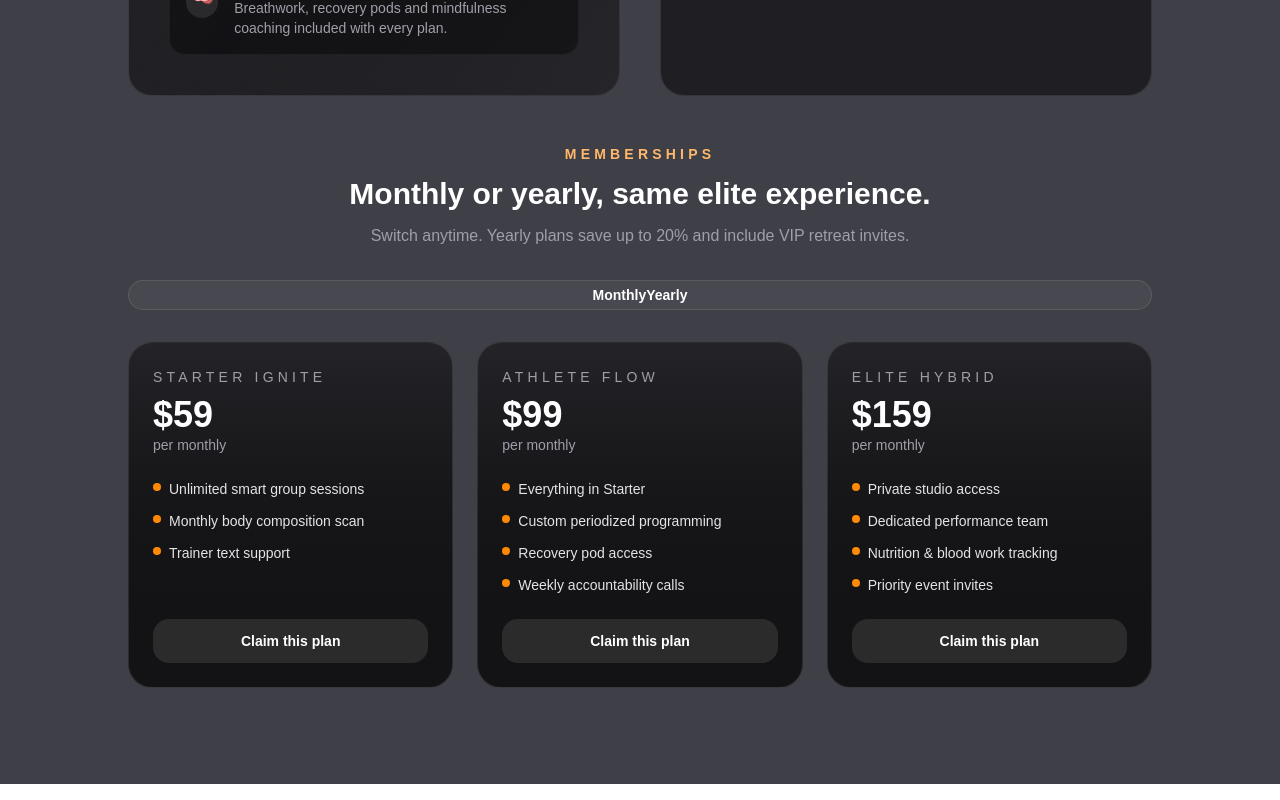
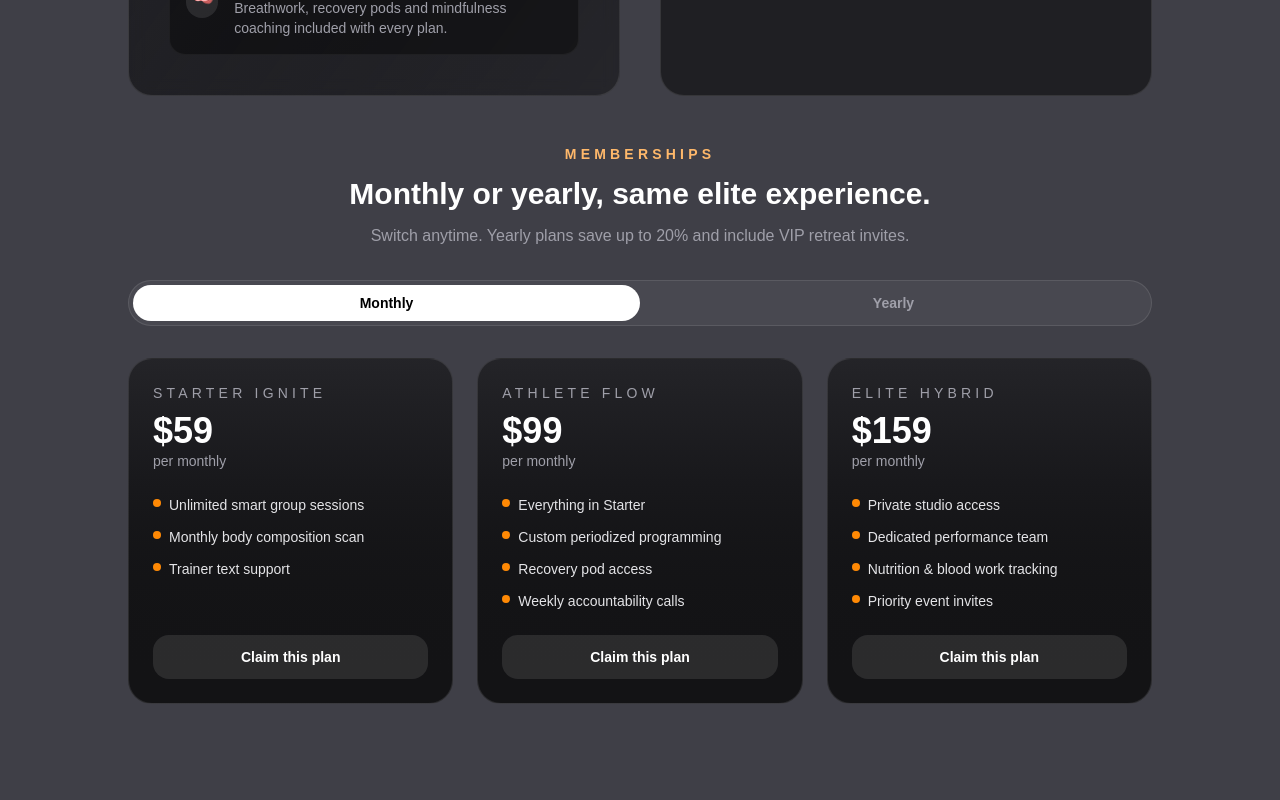
Before and after one commit to Gauravjangra2003/Gym-Management, a Next.js app: page / in a window 1280 px wide. Shown: the part 1365-2165 px from the top of the page. Built offline with nearby package versions, Linux system fonts and the light colour scheme.

Commit message:
add everly monthly btns some css

```diff
--- a/components/sections/Plans.tsx
+++ b/components/sections/Plans.tsx
@@ -1,6 +1,6 @@
 "use client";
 
-import { useState, useMemo } from "react";
+import { useState } from "react";
 
 const pricingPlans = {
   monthly: [
@@ -70,7 +70,10 @@ const pricingPlans = {
 export default function PricingSection() {
   const [switchPlan, setSwitchPlan] = useState("monthly");
 
-  const plans = useMemo(() => pricingPlans[switchPlan], [switchPlan]);
+//   console.log('rendering')
+
+  const plans = pricingPlans[switchPlan];
+
 
   return (
     <section className="space-y-8">
@@ -87,18 +90,26 @@ export default function PricingSection() {
         </p>
       </div>
 
-      {/* Toggle Buttons */}
+      {/* Toggle Button*/}
       <div className="flex justify-center rounded-full border border-white/10 bg-white/5 p-1 text-sm font-semibold">
         <button
           onClick={() => setSwitchPlan("monthly")}
-
+         className={`w-1/2 rounded-full px-4 py-2 transition ${
+            switchPlan === "monthly"
+              ? "bg-white text-black"
+              : "text-zinc-400 hover:text-white"
+          }`}
         >
           Monthly
         </button>
 
         <button
           onClick={() => setSwitchPlan("yearly")}
-
+          className={`w-1/2 rounded-full px-4 py-2 transition ${
+            switchPlan === "yearly"
+              ? "bg-white text-black"
+              : "text-zinc-400 hover:text-white"
+          }`}
         >
           Yearly
         </button>
```
